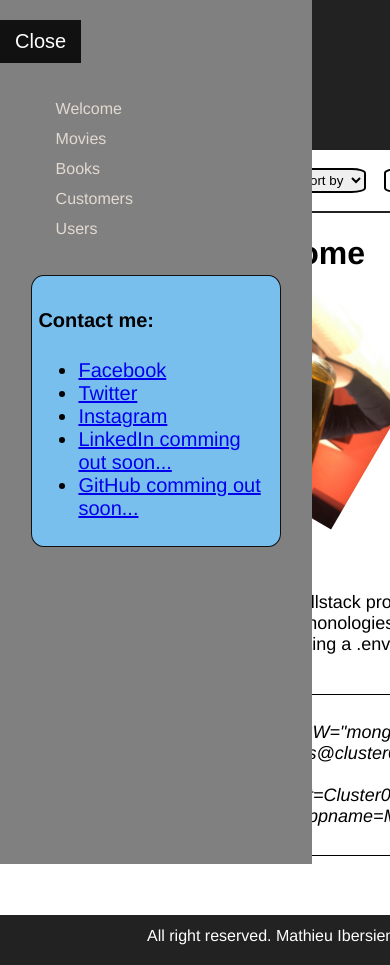
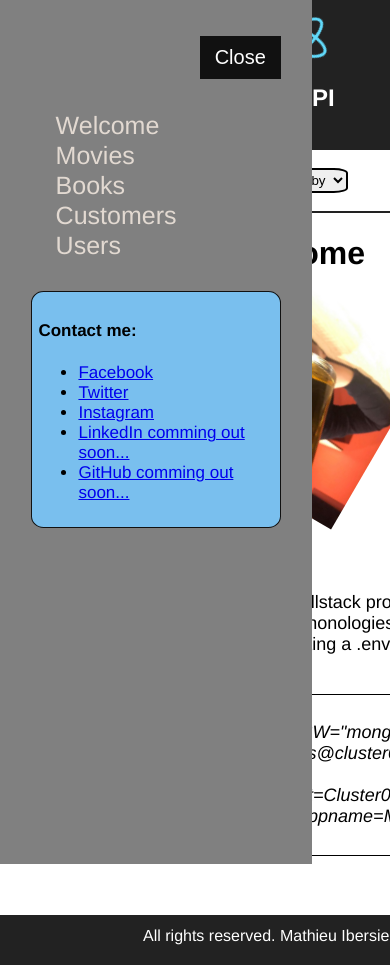
Before and after one commit to skrollu/MERN_FullStack, a React (Create React App) app in the folder client/: page / in a window 390 px wide. Both pictures are taken after a click on the button "Menu". Shown: the top 965 px of the page. Built offline with nearby package versions, Linux system fonts and the light colour scheme.

Commit message:
derniers changement css responsive au niveau de la page movies et filter et correction html de footer

```diff
--- a/client/public/index.html
+++ b/client/public/index.html
@@ -27,7 +27,7 @@
     <noscript>
       You need to enable JavaScript to run this app.
     </noscript>
-    <div id="root" class="root"></div>
+    <div id="root"></div>
     <!--
       This HTML file is a template.
       If you open it directly in the browser, you will see an empty page.
--- a/client/src/components/App.js
+++ b/client/src/components/App.js
@@ -79,7 +79,7 @@ class App extends Component {
 
               <div className={styles.footer}>
                 <footer id="footer">
-                  All right reserved. Mathieu Ibersien. 2020.
+                  All rights reserved. Mathieu Ibersien. 2020.
                 </footer>
               </div>
 
--- a/client/src/components/ui/sidebar.js
+++ b/client/src/components/ui/sidebar.js
@@ -29,10 +29,12 @@ class SideBar extends Component {
 
             <div className={this.state.sidebarStyle}> {/* TODO revoir l'exemple dans le projet redux*/}
                 <aside>
-                    <button id="closeButtonSidebar" className={"openbtn"} onClick={() => this.closeHandler()}>Close</button>
+                    <div class="openBtnWrapper">
+                        <button id="closeButtonSidebar" className={"openbtn"} onClick={() => this.closeHandler()}>Close</button>
+                    </div>
 
                     <div>
-                        <ul id="sidebarLinkList" className={"ul"}>
+                        <ul id="sidebarLinkList" className="ul">
                             <Link id="linkToWelcome" to="/">
                                 <li>Welcome</li>
                             </Link>
--- a/client/src/css/movies/movieCard.module.css
+++ b/client/src/css/movies/movieCard.module.css
@@ -44,15 +44,3 @@
   text-align: left;
   padding-bottom: 10px;
 }
-
-@media (max-width: 800px) {
-  .cards {
-    grid-template-columns: repeat(2, 1fr);
-  }
-}
-
-@media (max-width: 500px) {
-  .cards {
-    grid-template-columns: 1fr;
-  }
-}
--- a/client/src/css/movies/moviesGrid.module.css
+++ b/client/src/css/movies/moviesGrid.module.css
@@ -8,3 +8,15 @@
   grid-template-columns: repeat(4, 1fr);
   gap: 1rem;
 }
+
+@media (max-width: 800px) {
+  .grid {
+    grid-template-columns: repeat(2, 1fr);
+  }
+}
+
+@media (max-width: 500px) {
+  .grid {
+    grid-template-columns: 1fr;
+  }
+}
--- a/client/src/css/ui/filter.module.css
+++ b/client/src/css/ui/filter.module.css
@@ -48,7 +48,6 @@
     background-color:white;
 
     font-size: medium;
-    height: 100%;
     border-radius: 20%;
     border-width: 2px;
     border-color: rgb(0, 0, 0);
@@ -61,3 +60,33 @@
     color: #fff;
     border-style: solid 0px  black;
 }
+
+@media (max-width: 600px) {
+
+    .wrapper{
+        display: grid;
+        grid-template-areas:
+            "searchTextBarArea sortByButtonListArea searchButtonArea";
+        grid-template-columns: 1fr 1fr 1fr;
+        grid-template-rows: 1fr;
+
+        border-bottom: 2px solid #222;
+        width: 100%;
+
+        padding: 3% 3%;
+        text-align: center;
+    }
+
+    .searchTextBarArea{
+        grid-area: searchTextBarArea;
+    }
+
+    .sortByButtonListArea{
+        grid-area: sortByButtonListArea;
+    }
+
+    .searchButtonArea{
+        grid-area: searchButtonArea;
+    }
+
+}
--- a/client/src/css/ui/header.module.css
+++ b/client/src/css/ui/header.module.css
@@ -4,6 +4,7 @@
     grid-template-columns: 1fr 1fr 1fr;
     grid-template-rows: 1fr;
     align-items: center;
+    text-align: center;
 }
 
 .hamburgerMenu{
--- a/client/src/css/ui/sidebar.css
+++ b/client/src/css/ui/sidebar.css
@@ -1,3 +1,8 @@
+.openBtnWrapper{
+  text-align: right;
+  padding: 5% 10% 0 0;
+}
+
 .openbtn {
   font-size: 20px;
   cursor: pointer;
@@ -20,7 +25,7 @@
 
 .ul a { /* refer to Link balise */
   color: rgb(226, 217, 209);
-  font-size:1.6rem;
+  font-size:25px;
   line-height: 3rem;
   text-decoration: none;
 }
@@ -39,7 +44,7 @@
   border-width: 1px;
   background-color: rgb(121, 191, 238);
   text-align: left;
-  font-size: 20px;
+  font-size: 17px;
 }
 
 /* The sidebar menu */
```
